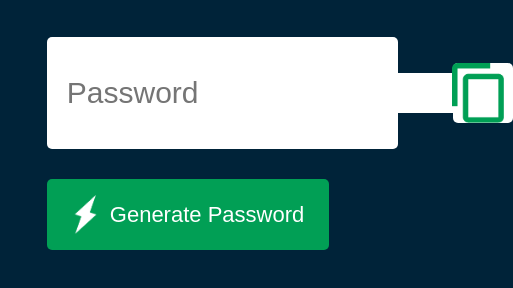
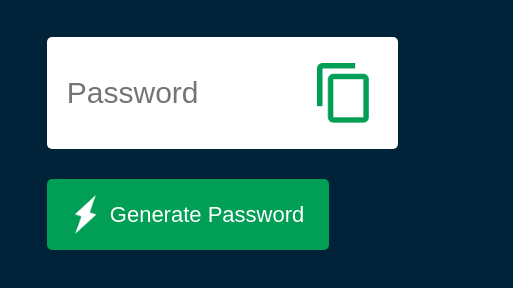
Before and after one commit to pradeeppaldev/Random-Password-Generator, a plain HTML site: page index.html in a window 390 px wide. Shown: the part 164-452 px from the top of the page, 513 px wide, since content can reach past the window. Drawn offline with Linux system fonts and the light colour scheme.

Commit message:
Responsive

```diff
--- a/style.css
+++ b/style.css
@@ -38,6 +38,7 @@ body{
     width: 60px;
     cursor: pointer;
     background-color: white;
+    margin-left: -50px;
 }
 #copyBtn img{
     height: 60px;
@@ -48,7 +49,7 @@ body{
     outline: 0;
     font-size: 24px;
     height: 40px;
-    width: 550px;
+    width: 300px;
     font-size: 30px;
 }
 .container button img{
```
